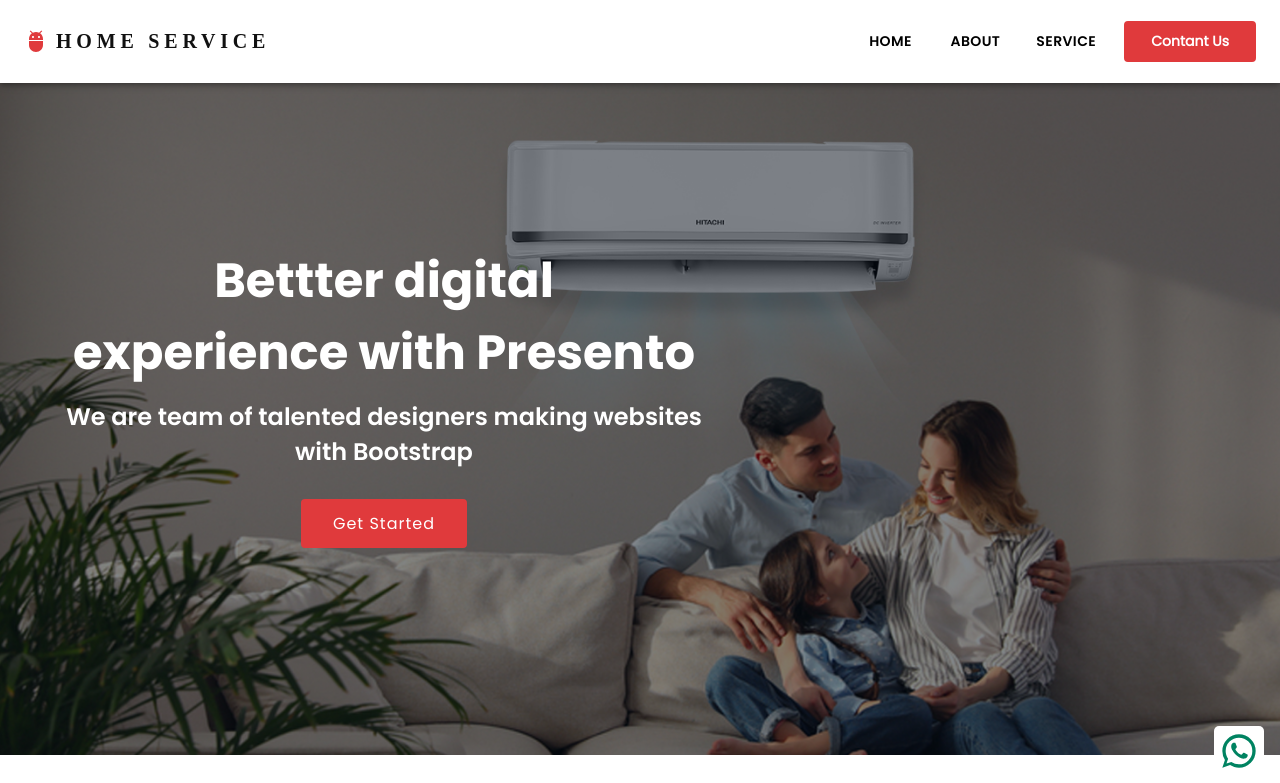
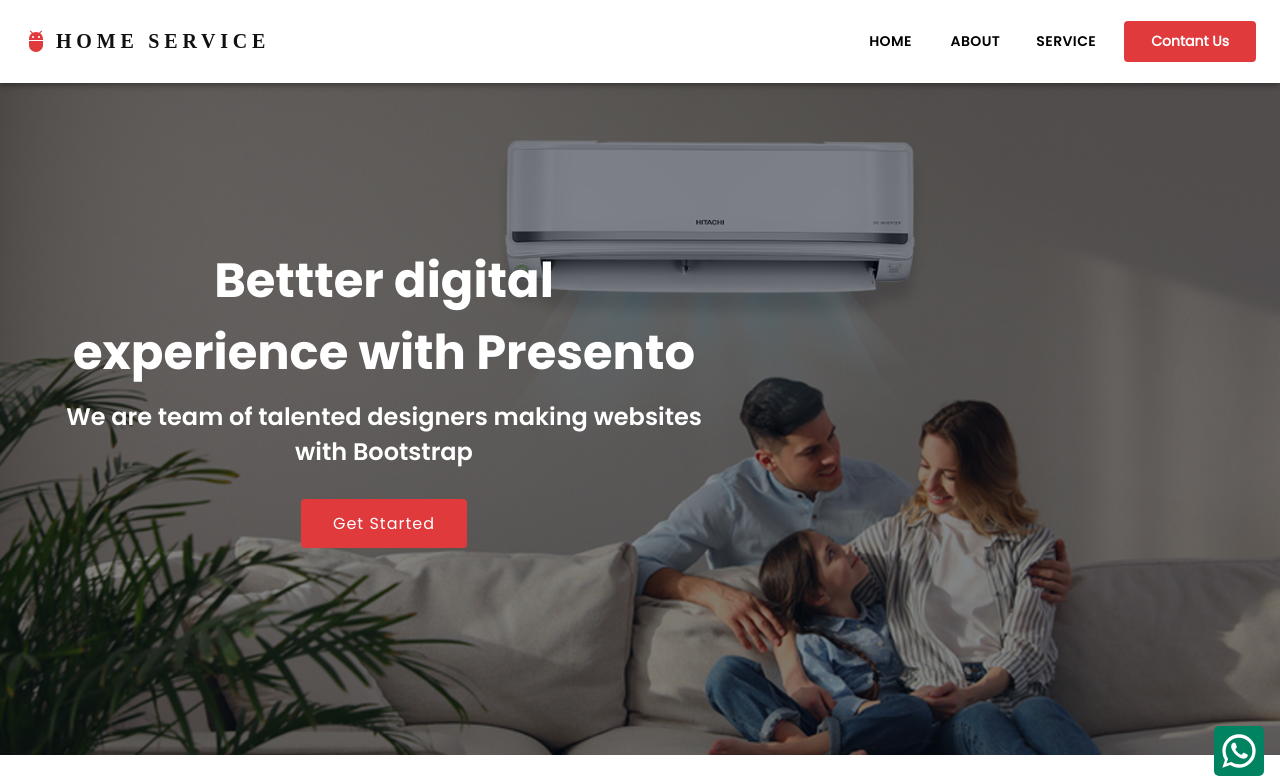
Before and after one commit to udhaya6117/Kartick_AC, a React (Create React App) app: page / in a window 1280 px wide. Shown: the top 783 px of the page. Built offline with nearby package versions, Linux system fonts and the light colour scheme.

Commit message:
whats app intergeration is done

```diff
--- a/src/Landingpage/Landingpagecontent/Landingpagecontects.js
+++ b/src/Landingpage/Landingpagecontent/Landingpagecontects.js
@@ -85,16 +85,18 @@ const Landingpagecontects = ({ Home, About, Services, handleLinkClick }) => {
           </div>
         </div>
         <div className="whatsapp">
+          <a href="//api.whatsapp.com/send?phone=919360880958&text=WHATEVER_LINK_OR_TEXT_YOU_WANT_TO_SEND">
           <WhatsAppIcon
             sx={{
-              color: "#008361",
+              color: "white",
               fontSize: 40,
               cursor: "pointer",
-              backgroundColor: "white",
+              backgroundColor: "#008361",
               padding: "5px",
               borderRadius: "5px",
             }}
           />
+          </a>
         </div>
       </div>
       <div ref={About} className="Aboutus">
```
